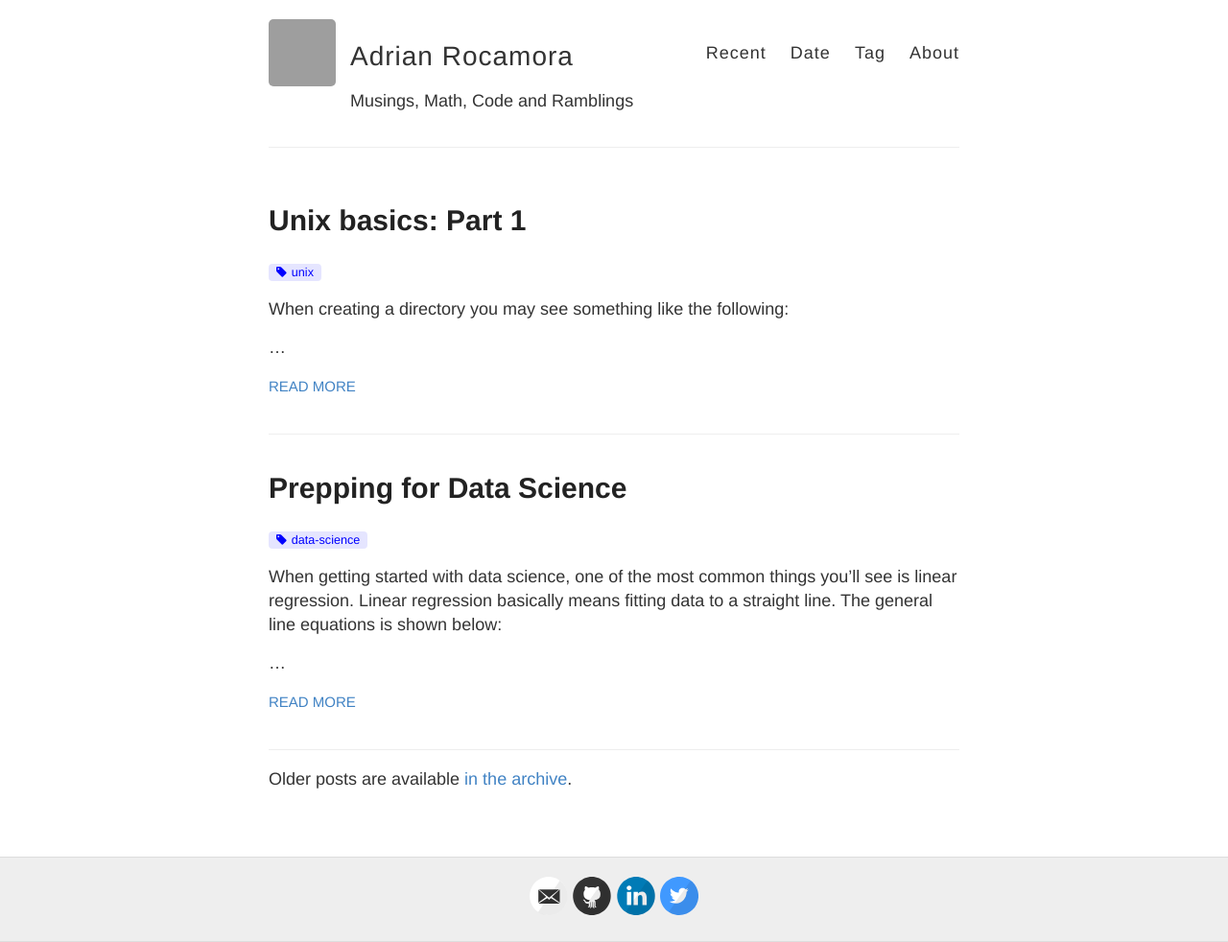
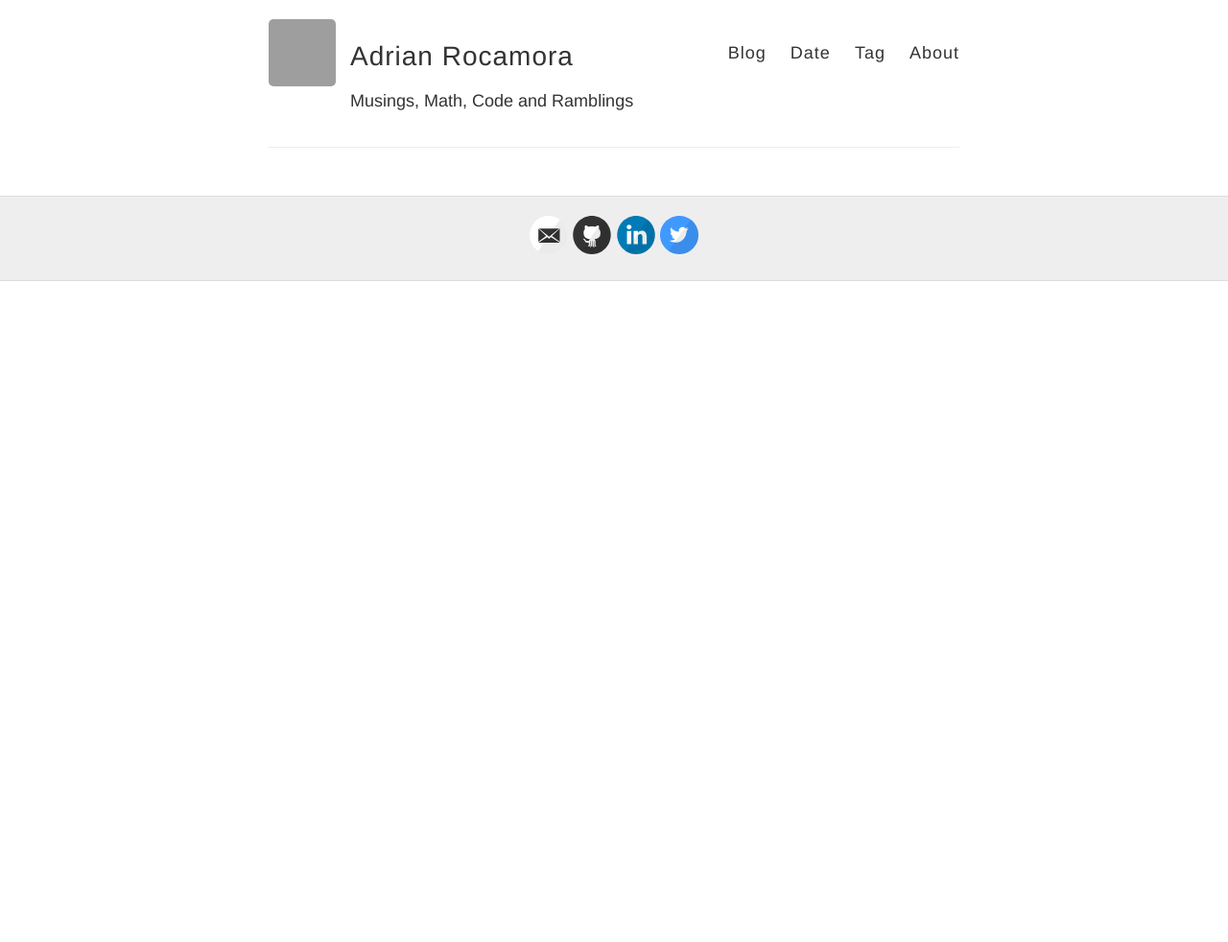
Before and after one commit to adrianrocamora/adrianrocamora.github.io, a Jekyll site: the page built from index.html, in a window 1280 px wide. Shown: the whole page at 96% size. Built offline with Jekyll 4.4.1, drawn with Linux system fonts in a browser that asks for light colours; nearby versions of some CDN libraries; after the commit the page ends 900 px from its top, so only the background shows below that; grey boxes are pictures that could not be loaded.

Commit message:
Removing blog from this repository, sending it to blog repo

```diff
--- a/_layouts/default.html
+++ b/_layouts/default.html
@@ -28,7 +28,8 @@
           </div>
 
           <nav>
-            <a href="{{ site.baseurl }}/">Recent</a>
+            <!--<a href="{{ site.baseurl }}/">Recent</a>-->
+			<a href="{{ site.baseurl }}/blog">Blog</a>
             <a href="{{ site.baseurl }}/archive">Date</a>
             <a href="{{ site.baseurl }}/tags">Tag</a>
             <a href="{{ site.baseurl }}/about">About</a>
--- a/_posts/2019-02-08-first-post.md
+++ /dev/null
@@ -1,19 +0,0 @@
----
-layout: post
-title: 'Prepping for Data Science'
-date: 2019-02-08 00:01:00 +0000
-tags:
-  data-science
----
-
-When getting started with data science, one of the most common things you'll see is linear regression. Linear regression basically means fitting data to a straight line. The general line equations is shown below:
-
-$$
-	y = mx + b
-$$
-
-This is mostly a test post so bear with me.
-
-----
-
-If you need some CSV datasets, I recommend checking out [kaggle](https://kagle.com).
--- a/_posts/2019-03-16-giraffe-case.md
+++ /dev/null
@@ -1,18 +0,0 @@
----
-layout: post
-title: 'Unix basics: Part 1'
-date: 2019-03-16 00:02:00 +0000
-tags:
-  unix
----
-
-When creating a directory you may see something like the following:
-
-    mkdir -p
-
-Why are we calling this? I'll tell you!... I don't know
-
-<!--
-(See also: [`kebab-case`](https://en.wikipedia.org/wiki/Letter_case#Special_case_styles),
-[`SCREAMING_SNAKE_CASE`](https://github.com/rubocop-hq/rubocop/blob/4a0d6361d0065ca16ba19bdf3b3d6c4623e14adc/lib/rubocop/cop/naming/constant_name.rb#L7).)
--->
--- a/index.html
+++ b/index.html
@@ -2,29 +2,29 @@
 layout: default
 ---
 
-<div class="posts">
-  {% for post in site.posts limit:20 %}
-    <article class="post">
+<!--<div class="posts">-->
+  <!--{% for post in site.posts limit:20 %}-->
+    <!--<article class="post">-->
 
-      <h1 class="post-title-above-tags">
-        <a href="{{ site.baseurl }}{{ post.url }}">{{ post.title | markdownify }}</a>
-      </h1>
+      <!--<h1 class="post-title-above-tags">-->
+        <!--<a href="{{ site.baseurl }}{{ post.url }}">{{ post.title | markdownify }}</a>-->
+      <!--</h1>-->
 
-      <div>
-        {% for tag in post.tags %}
-          <a href="{{ site.baseurl }}{{ site.tag_page }}#{{ tag | slugify: 'pretty' | uri_escape }}" class="post-tag">{{ tag | slugify: 'pretty' }}</a>
-        {% endfor %}
-      </div>
+      <!--<div>-->
+        <!--{% for tag in post.tags %}-->
+          <!--<a href="{{ site.baseurl }}{{ site.tag_page }}#{{ tag | slugify: 'pretty' | uri_escape }}" class="post-tag">{{ tag | slugify: 'pretty' }}</a>-->
+        <!--{% endfor %}-->
+      <!--</div>-->
 
-      <div class="entry">
-        {{ post.excerpt | rstrip | append: ' ...' | markdownify }}
-      </div>
+      <!--<div class="entry">-->
+        <!--{{ post.excerpt | rstrip | append: ' ...' | markdownify }}-->
+      <!--</div>-->
 
-      <a href="{{ site.baseurl }}{{ post.url }}" class="read-more">Read More</a>
-    </article>
-  {% endfor %}
+      <!--<a href="{{ site.baseurl }}{{ post.url }}" class="read-more">Read More</a>-->
+    <!--</article>-->
+  <!--{% endfor %}-->
 
-  <article class="archive-link">
-    Older posts are available <a href="{{ site.baseurl }}/archive">in the archive</a>.
-  </article>
-</div>
+  <!--<article class="archive-link">-->
+    <!--Older posts are available <a href="{{ site.baseurl }}/archive">in the archive</a>.-->
+  <!--</article>-->
+<!--</div>-->
```
